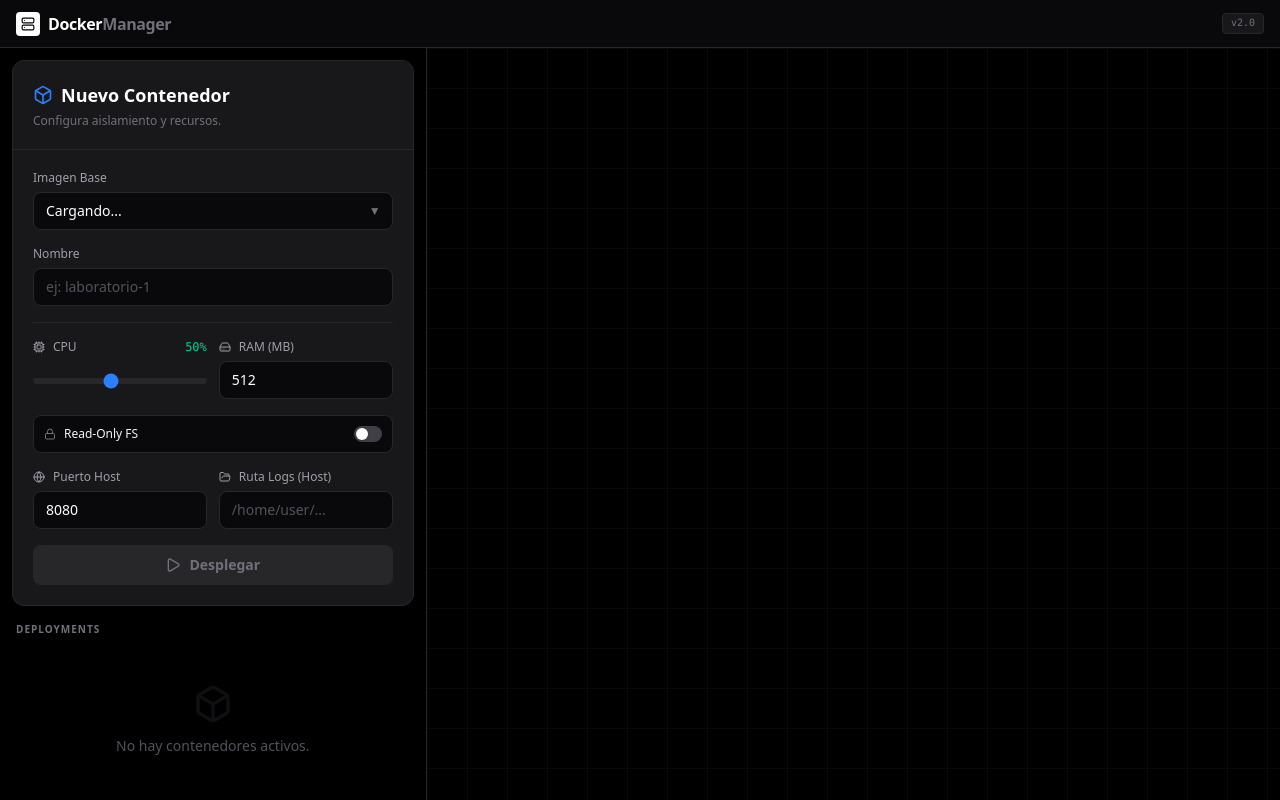
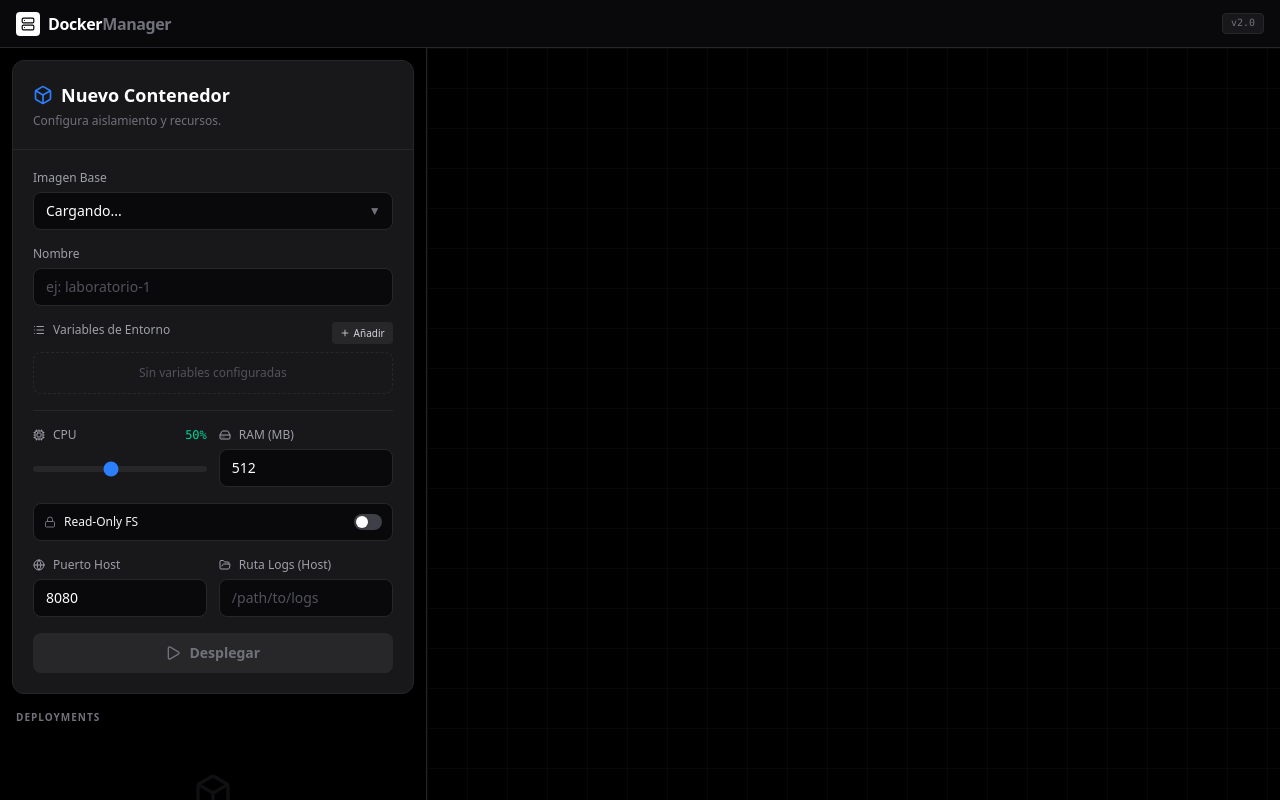
Before and after one commit to MrTanuk/docker-manager, a React (Vite) app: page / in a window 1280 px wide. Built offline with nearby package versions, Linux system fonts and the light colour scheme.

Commit message:
Feat: Add env vars to add on docker containers

```diff
--- a/src-tauri/tauri.conf.json
+++ b/src-tauri/tauri.conf.json
@@ -1,8 +1,8 @@
 {
   "$schema": "https://schema.tauri.app/config/2",
-  "productName": "docker-cage",
+  "productName": "docker-manager",
   "version": "0.1.0",
-  "identifier": "com.tanuk.docker-cage",
+  "identifier": "com.tanuk.docker-manager",
   "build": {
     "beforeDevCommand": "pnpm dev",
     "devUrl": "http://localhost:1420",
@@ -12,7 +12,7 @@
   "app": {
     "windows": [
       {
-        "title": "docker-cage",
+        "title": "docker-manager",
         "width": 800,
         "height": 600
       }
--- a/src/components/dashboard/CreateContainer.tsx
+++ b/src/components/dashboard/CreateContainer.tsx
@@ -1,9 +1,25 @@
 import { useEffect, useState } from "react";
 import { invoke } from "@tauri-apps/api/core";
-import { Box, Cpu, HardDrive, Play, Lock, FolderOpen, Globe } from "lucide-react"; // Import Globe
+import {
+  Box,
+  Cpu,
+  HardDrive,
+  Play,
+  Lock,
+  FolderOpen,
+  Globe,
+  Plus,
+  Trash2,
+  List,
+} from "lucide-react";
 
 interface CreateContainerProps {
   onCreated: () => void;
+}
+
+interface EnvVar {
+  key: string;
+  value: string;
 }
 
 export function CreateContainer({ onCreated }: CreateContainerProps) {
@@ -15,7 +31,9 @@
   const [readOnly, setReadOnly] = useState(false);
   const [loading, setLoading] = useState(false);
   const [logPath, setLogPath] = useState("");
-  const [port, setPort] = useState("8080"); // Nuevo estado para puerto
+  const [port, setPort] = useState("8080");
+
+  const [envVars, setEnvVars] = useState<EnvVar[]>([]);
 
   useEffect(() => {
     invoke<string[]>("get_images")
@@ -26,9 +44,28 @@
       .catch((err) => console.error("Error Rust:", err));
   }, []);
 
+  const addEnvVar = () => {
+    setEnvVars([...envVars, { key: "", value: "" }]);
+  };
+
+  const removeEnvVar = (index: number) => {
+    setEnvVars(envVars.filter((_, i) => i !== index));
+  };
+
+  const updateEnvVar = (index: number, field: "key" | "value", val: string) => {
+    const newVars = [...envVars];
+    newVars[index][field] = val;
+    setEnvVars(newVars);
+  };
+
   const handleSubmit = async () => {
     if (!name || !selectedImage) return;
     setLoading(true);
+
+    const formattedEnv = envVars
+      .filter((e) => e.key.trim() !== "")
+      .map((e) => `${e.key.trim()}=${e.value}`);
+
     try {
       await invoke("create_container", {
         config: {
@@ -38,10 +75,14 @@
           memory_limit: memory,
           read_only_root: readOnly,
           host_log_path: logPath,
-          host_port: port, // Enviamos el puerto
+          host_port: port,
+          env_vars: formattedEnv,
         },
       });
+
+      // Reset del formulario
       setName("");
+      setEnvVars([]); // Limpiamos env vars
       onCreated();
     } catch (error) {
       alert("Error: " + error);
@@ -50,8 +91,10 @@
     }
   };
 
-  const inputStyles = "w-full bg-zinc-950 border border-zinc-800 rounded-lg px-3 py-2 text-sm text-white focus:border-blue-500 focus:ring-1 focus:ring-blue-500 transition-colors placeholder:text-zinc-600";
-  const labelStyles = "block text-xs font-medium text-zinc-400 mb-1.5 flex items-center gap-2";
+  const inputStyles =
+    "w-full bg-zinc-950 border border-zinc-800 rounded-lg px-3 py-2 text-sm text-white focus:border-blue-500 focus:ring-1 focus:ring-blue-500 transition-colors placeholder:text-zinc-600";
+  const labelStyles =
+    "block text-xs font-medium text-zinc-400 mb-1.5 flex items-center gap-2";
 
   return (
     <div className="bg-zinc-900 border border-zinc-800 rounded-xl shadow-lg overflow-hidden h-fit">
@@ -59,7 +102,9 @@
         <h2 className="text-lg font-bold text-white flex items-center gap-2">
           <Box className="w-5 h-5 text-blue-500" /> Nuevo Contenedor
         </h2>
-        <p className="text-xs text-zinc-500 mt-1">Configura aislamiento y recursos.</p>
+        <p className="text-xs text-zinc-500 mt-1">
+          Configura aislamiento y recursos.
+        </p>
       </div>
 
       <div className="p-5 space-y-4">
@@ -68,16 +113,79 @@
           <div>
             <label className={labelStyles}>Imagen Base</label>
             <div className="relative">
-                <select className={`${inputStyles} appearance-none cursor-pointer`} value={selectedImage} onChange={(e) => setSelectedImage(e.target.value)}>
+              <select
+                className={`${inputStyles} appearance-none cursor-pointer`}
+                value={selectedImage}
+                onChange={(e) => setSelectedImage(e.target.value)}
+              >
                 {images.length === 0 && <option>Cargando...</option>}
-                  {images.map((img) => <option key={img} value={img}>{img}</option>)}
+                {images.map((img) => (
+                  <option key={img} value={img}>
+                    {img}
+                  </option>
+                ))}
               </select>
-                <div className="absolute right-3 top-1/2 -translate-y-1/2 text-zinc-500 pointer-events-none text-xs">▼</div>
+              <div className="absolute right-3 top-1/2 -translate-y-1/2 text-zinc-500 pointer-events-none text-xs">
+                ▼
+              </div>
             </div>
           </div>
           <div>
             <label className={labelStyles}>Nombre</label>
-              <input type="text" placeholder="ej: laboratorio-1" className={inputStyles} value={name} onChange={(e) => setName(e.target.value)} />
+            <input
+              type="text"
+              placeholder="ej: laboratorio-1"
+              className={inputStyles}
+              value={name}
+              onChange={(e) => setName(e.target.value)}
+            />
+          </div>
+        </div>
+
+        {/* Sección Variables de Entorno */}
+        <div>
+          <div className="flex items-center justify-between mb-2">
+            <label className={labelStyles}>
+              <List className="w-3 h-3" /> Variables de Entorno
+            </label>
+            <button
+              onClick={addEnvVar}
+              className="text-[10px] flex items-center gap-1 bg-zinc-800 hover:bg-zinc-700 px-2 py-1 rounded text-zinc-300 transition-colors"
+            >
+              <Plus size={10} /> Añadir
+            </button>
+          </div>
+
+          <div className="space-y-2">
+            {envVars.map((env, idx) => (
+              <div key={idx} className="flex gap-2">
+                <input
+                  type="text"
+                  placeholder="CLAVE (ej. MYSQL_ROOT_PASSWORD)"
+                  className={`${inputStyles} flex-1 text-xs`}
+                  value={env.key}
+                  onChange={(e) => updateEnvVar(idx, "key", e.target.value)}
+                />
+                <input
+                  type="text"
+                  placeholder="VALOR"
+                  className={`${inputStyles} flex-1 text-xs`}
+                  value={env.value}
+                  onChange={(e) => updateEnvVar(idx, "value", e.target.value)}
+                />
+                <button
+                  onClick={() => removeEnvVar(idx)}
+                  className="p-2 bg-red-900/20 hover:bg-red-900/40 border border-red-900/50 rounded-lg text-red-400 transition-colors"
+                >
+                  <Trash2 size={14} />
+                </button>
+              </div>
+            ))}
+            {envVars.length === 0 && (
+              <div className="text-center p-3 border border-dashed border-zinc-800 rounded-lg text-xs text-zinc-600">
+                Sin variables configuradas
+              </div>
+            )}
           </div>
         </div>
 
@@ -87,38 +195,90 @@
         <div className="grid grid-cols-2 gap-3">
           <div>
             <div className="flex justify-between mb-2">
-                    <label className={labelStyles}><Cpu className="w-3 h-3" /> CPU</label>
-                    <span className="text-xs font-mono text-emerald-400">{(cpu * 100).toFixed(0)}%</span>
+              <label className={labelStyles}>
+                <Cpu className="w-3 h-3" /> CPU
+              </label>
+              <span className="text-xs font-mono text-emerald-400">
+                {(cpu * 100).toFixed(0)}%
+              </span>
             </div>
-                <input type="range" min="0.1" max="1" step="0.1" className="w-full h-1.5 bg-zinc-800 rounded-lg appearance-none cursor-pointer accent-blue-500" value={cpu} onChange={(e) => setCpu(parseFloat(e.target.value))} />
+            <input
+              type="range"
+              min="0.1"
+              max="1"
+              step="0.1"
+              className="w-full h-1.5 bg-zinc-800 rounded-lg appearance-none cursor-pointer accent-blue-500"
+              value={cpu}
+              onChange={(e) => setCpu(parseFloat(e.target.value))}
+            />
           </div>
           <div>
-              <label className={labelStyles}><HardDrive className="w-3 h-3" /> RAM (MB)</label>
-              <input type="number" className={inputStyles} value={memory} onChange={(e) => setMemory(parseInt(e.target.value))} />
+            <label className={labelStyles}>
+              <HardDrive className="w-3 h-3" /> RAM (MB)
+            </label>
+            <input
+              type="number"
+              className={inputStyles}
+              value={memory}
+              onChange={(e) => setMemory(parseInt(e.target.value))}
+            />
           </div>
         </div>
 
         {/* Read Only Toggle */}
-        <div className="flex items-center justify-between p-2.5 bg-zinc-950 border border-zinc-800 rounded-lg cursor-pointer" onClick={() => setReadOnly(!readOnly)}>
-          <span className="text-xs font-medium flex items-center gap-2"><Lock className={`w-3 h-3 ${readOnly ? "text-orange-500" : "text-zinc-500"}`} /> Read-Only FS</span>
-          <div className={`w-7 h-4 rounded-full p-0.5 transition-colors ${readOnly ? "bg-orange-600" : "bg-zinc-700"}`}>
-            <div className={`w-3 h-3 bg-white rounded-full shadow transition-transform ${readOnly ? "translate-x-3" : ""}`} />
+        <div
+          className="flex items-center justify-between p-2.5 bg-zinc-950 border border-zinc-800 rounded-lg cursor-pointer"
+          onClick={() => setReadOnly(!readOnly)}
+        >
+          <span className="text-xs font-medium flex items-center gap-2">
+            <Lock
+              className={`w-3 h-3 ${readOnly ? "text-orange-500" : "text-zinc-500"}`}
+            />{" "}
+            Read-Only FS
+          </span>
+          <div
+            className={`w-7 h-4 rounded-full p-0.5 transition-colors ${readOnly ? "bg-orange-600" : "bg-zinc-700"}`}
+          >
+            <div
+              className={`w-3 h-3 bg-white rounded-full shadow transition-transform ${readOnly ? "translate-x-3" : ""}`}
+            />
           </div>
         </div>
 
         {/* Logs y Puerto */}
         <div className="grid grid-cols-2 gap-3">
           <div>
-                <label className={labelStyles}><Globe className="w-3 h-3" /> Puerto Host</label>
-                <input type="text" placeholder="8080" className={inputStyles} value={port} onChange={(e) => setPort(e.target.value)} />
+            <label className={labelStyles}>
+              <Globe className="w-3 h-3" /> Puerto Host
+            </label>
+            <input
+              type="text"
+              placeholder="8080"
+              className={inputStyles}
+              value={port}
+              onChange={(e) => setPort(e.target.value)}
+            />
           </div>
           <div>
-                <label className={labelStyles}><FolderOpen className="w-3 h-3" /> Ruta Logs (Host)</label>
-                <input type="text" disabled={readOnly} placeholder="/home/user/..." className={`${inputStyles} ${readOnly ? "opacity-50" : ""}`} value={logPath} onChange={(e) => setLogPath(e.target.value)} />
+            <label className={labelStyles}>
+              <FolderOpen className="w-3 h-3" /> Ruta Logs (Host)
+            </label>
+            <input
+              type="text"
+              disabled={readOnly}
+              placeholder="/path/to/logs"
+              className={`${inputStyles} ${readOnly ? "opacity-50" : ""}`}
+              value={logPath}
+              onChange={(e) => setLogPath(e.target.value)}
+            />
           </div>
         </div>
 
-        <button onClick={handleSubmit} disabled={loading || !name} className={`w-full py-2.5 rounded-lg text-sm font-semibold flex items-center justify-center gap-2 transition-all ${loading || !name ? "bg-zinc-800 text-zinc-500 cursor-not-allowed" : "bg-blue-600 hover:bg-blue-500 text-white shadow-lg"}`}>
+        <button
+          onClick={handleSubmit}
+          disabled={loading || !name}
+          className={`w-full py-2.5 rounded-lg text-sm font-semibold flex items-center justify-center gap-2 transition-all ${loading || !name ? "bg-zinc-800 text-zinc-500 cursor-not-allowed" : "bg-blue-600 hover:bg-blue-500 text-white shadow-lg"}`}
+        >
           <Play className="w-4 h-4" /> {loading ? "Creando..." : "Desplegar"}
         </button>
       </div>
```
Also changed, not shown: 1 other file (tests, documents, lock files or other folders). Lines whose indentation alone changed are shown as unchanged.
